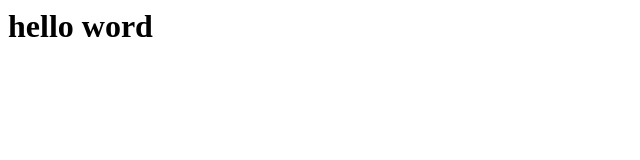
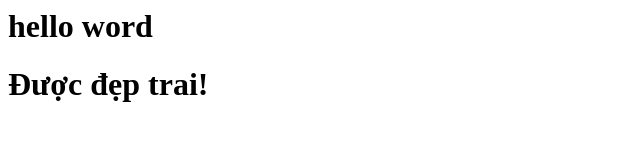
Before and after one commit to lethanhduoc/test, a plain HTML site: page index.html in a window 1280 px wide. Shown: the whole page, without its empty margins (0-640 px from the left). Drawn offline with Linux system fonts and the light colour scheme.

Commit message:
Update index.html

```diff
--- a/index.html
+++ b/index.html
@@ -1,3 +1,6 @@
 <h1>
     hello word
 </h1>
+<h1>
+    Được đẹp trai!
+</h1>
```
